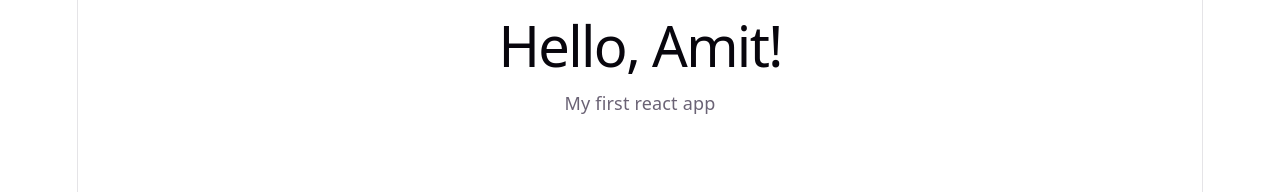
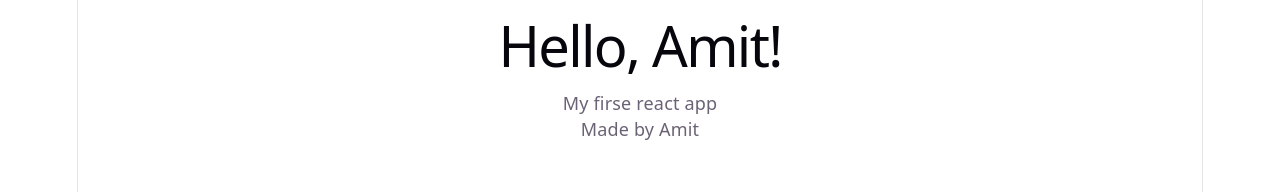
Before and after one commit to amitt39/dev-journey, a React (Vite) app in the folder 02-react/01-basics/my-first-react/: page / in a window 1280 px wide. Shown: the top 192 px of the page. Built offline with nearby package versions, Linux system fonts and the light colour scheme.

Commit message:
feat: created first Header and Footer components

```diff
--- a/02-react/01-basics/my-first-react/src/App.jsx
+++ b/02-react/01-basics/my-first-react/src/App.jsx
@@ -1,8 +1,21 @@
+function Header() {
+  return (
+    <>
+      <h1>Hello, Amit!</h1>
+      <p>My firse react app</p>
+    </>
+  );
+}
+
+function Footer() {
+  return <p>Made by Amit</p>;
+}
+
 function App() {
   return (
     <>
-      <h1>Hello, Amit!</h1>
-      <p>My first react app</p>
+      <Header />
+      <Footer />
     </>
   );
 }
```
